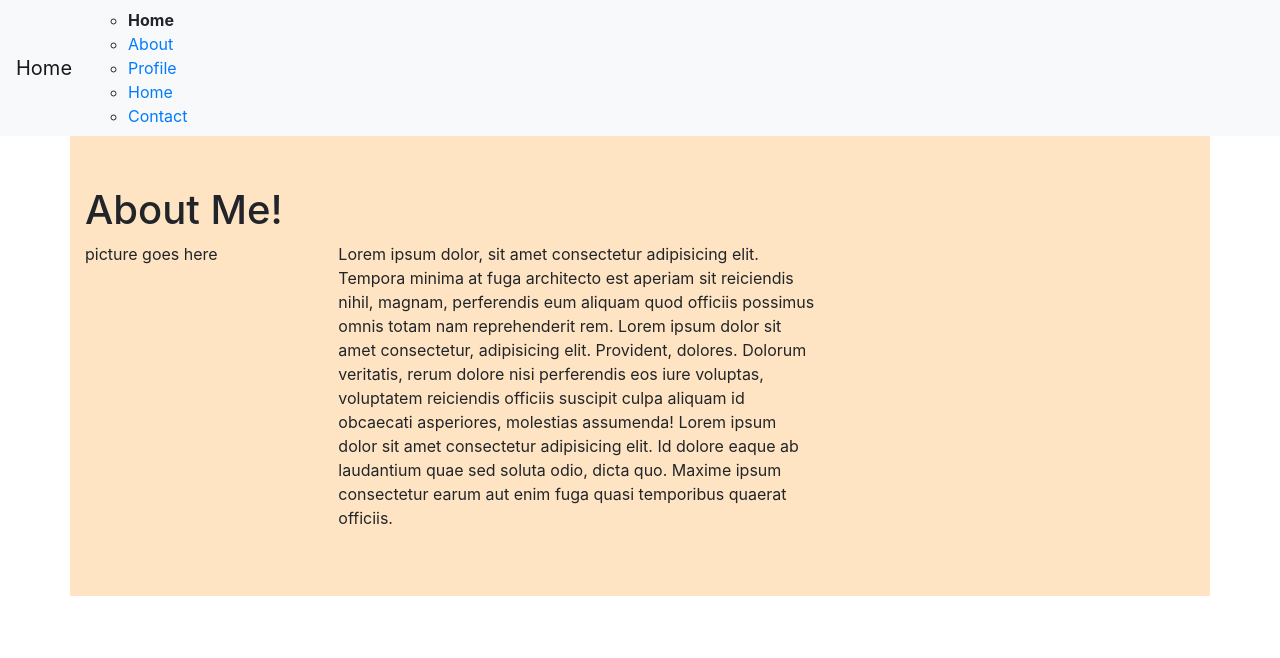
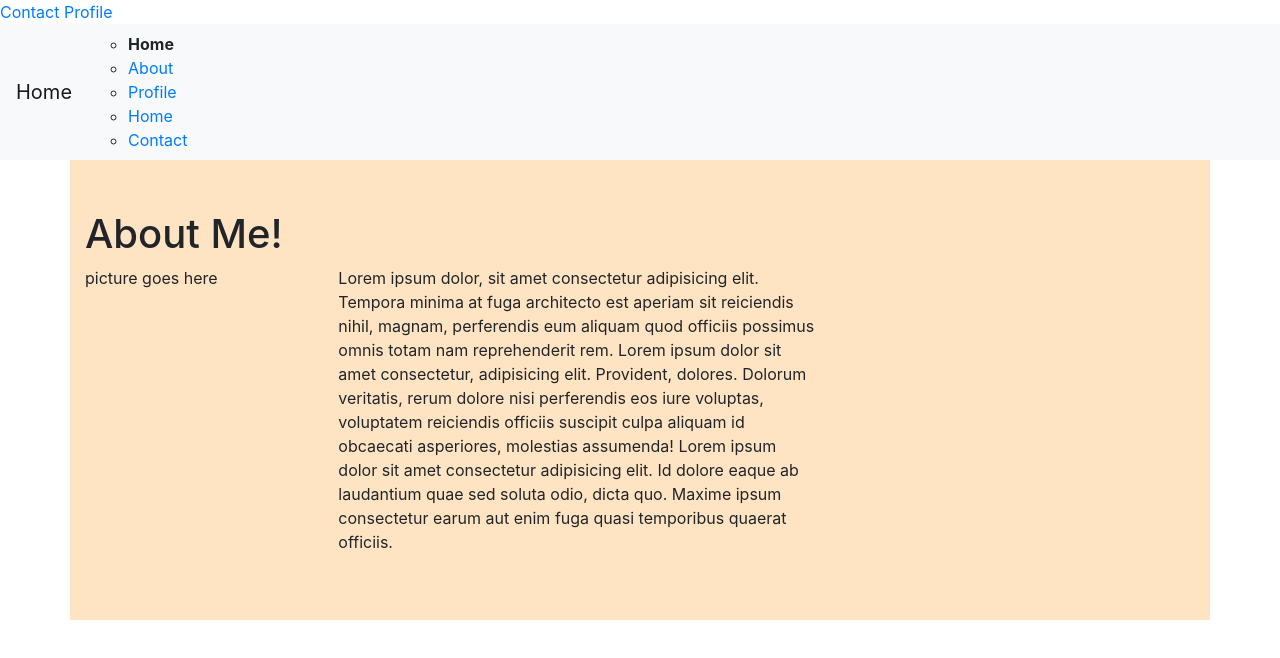
Before and after one commit to dianamaina/Portfolio, a plain HTML site: page Profile.html in a window 1280 px wide. Drawn offline with nearby package versions, Linux system fonts and the light colour scheme.

Commit message:
linked html files

```diff
--- a/Profile.html
+++ b/Profile.html
@@ -18,6 +18,10 @@
 
     </head>
     <body>
+      <!-- relative path for other html pages -->
+      <a href="html/contact.html">Contact</a>
+     <a href="html/Home.html">Profile</a>
+
         <!-- nav bar -->
         <nav class="navbar navbar-expand-lg navbar-light bg-light">
             <a class="navbar-brand" href="#">Home</a>
```
